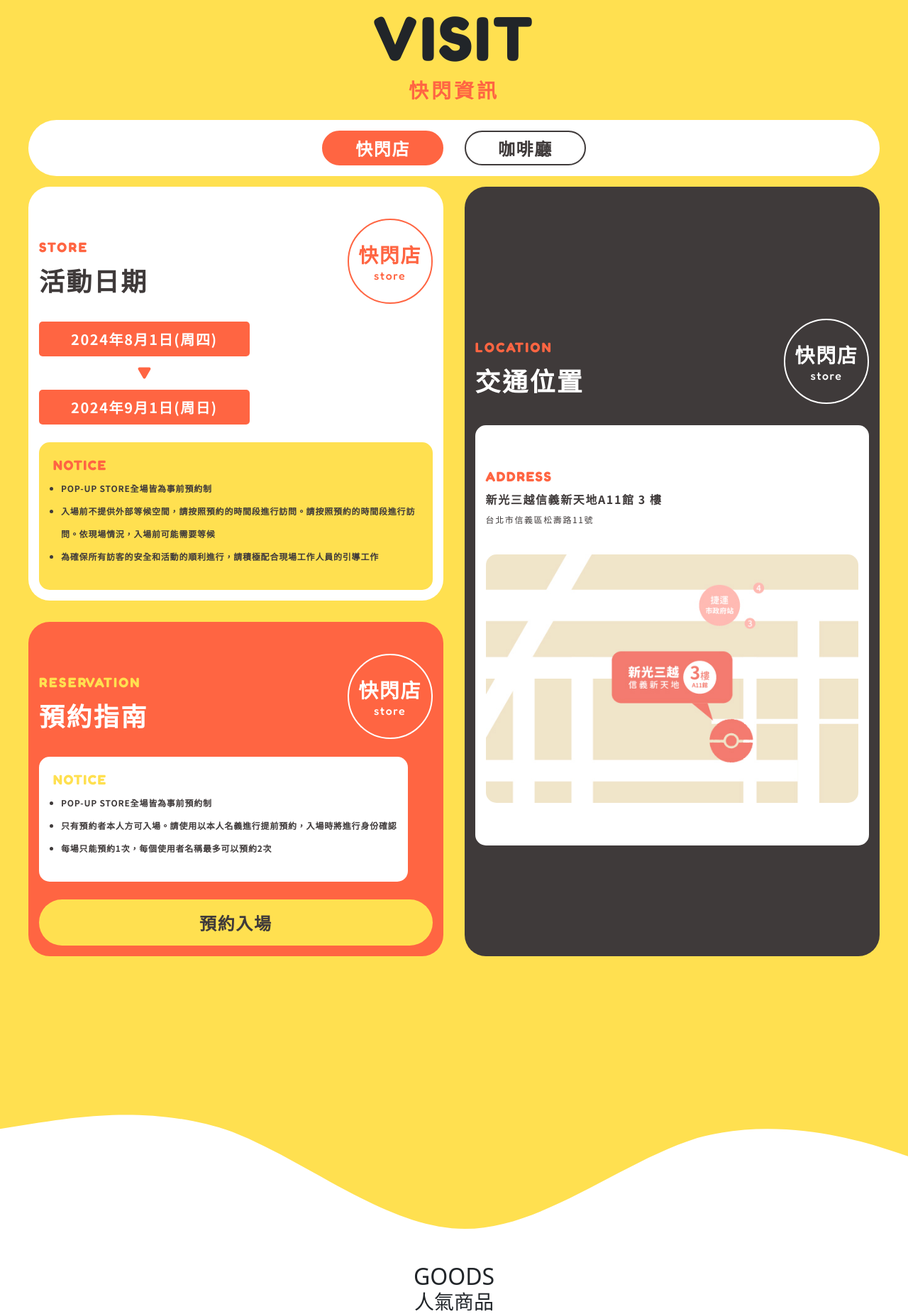
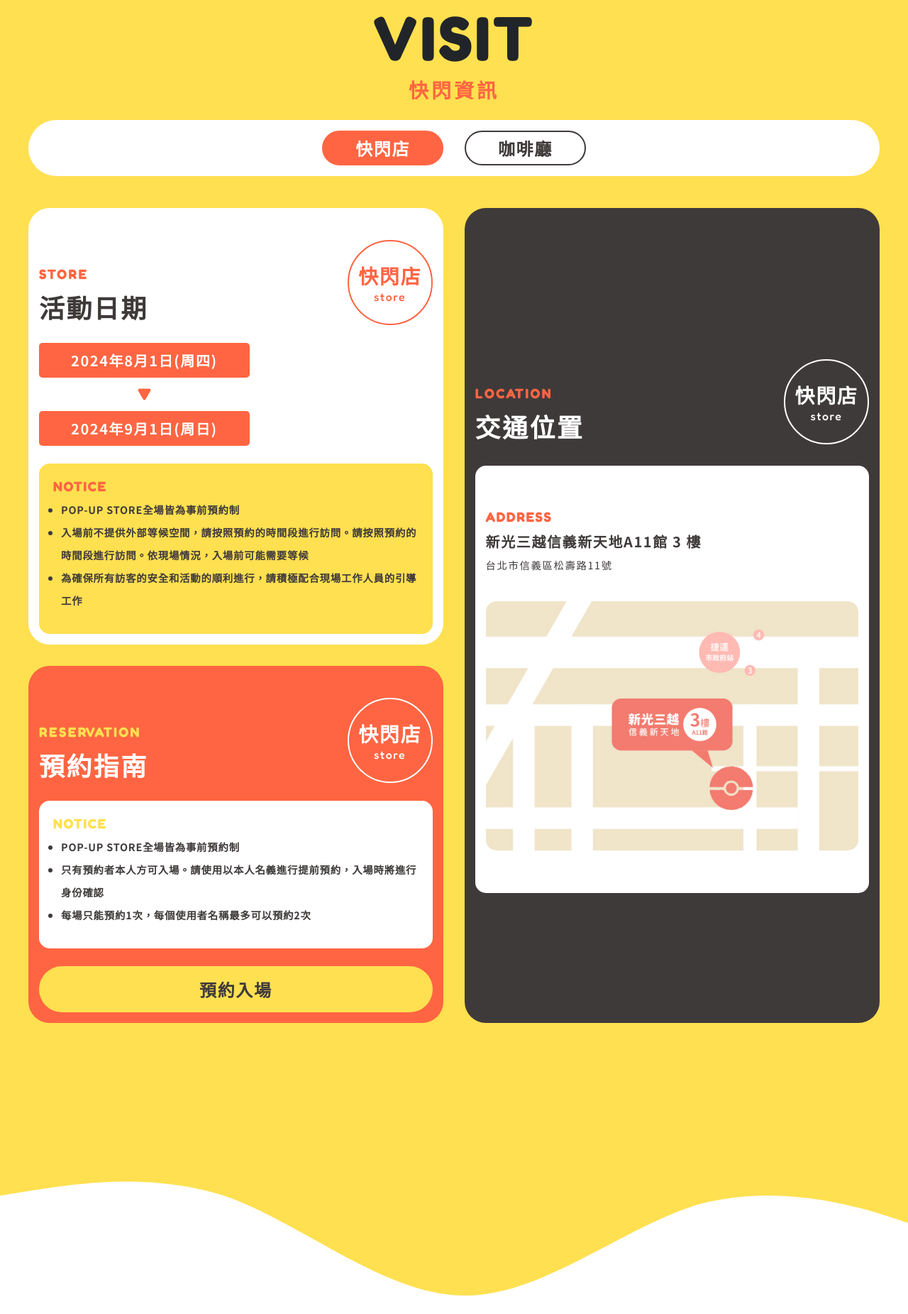
Before and after one commit to HsuJineJay/pokemon-popup, a PHP site: page /index-scss.html in a window 1280 px wide. Shown: the part 801-2652 px from the top of the page at 71% size. Run offline with PHP 8.4, Linux system fonts and the light colour scheme; some web fonts are replaced.

Commit message:
fix:說明文字大小調整

```diff
--- a/main/sass/_section2.scss
+++ b/main/sass/_section2.scss
@@ -6,7 +6,7 @@
     @include flex--(center, center);
     flex-direction: column;
     width: 100%;
-    gap: $space--3;
+    gap: $space--6;
 
     @include mobile{
       background-color: var(--pk--white);
@@ -136,6 +136,7 @@
                   @include font__chin--(var(--pk--black), $chin--heading-title);
                   text-align: start;
                   letter-spacing: 0.3vmin;
+                  margin: 0;
 
                   @include mobile{
                     font-size: $chin-mobile--heading-title;
@@ -292,6 +293,7 @@
                   @include font__chin--(var(--pk--white), $chin--heading-title);
                   text-align: start;
                   letter-spacing: 0.3vmin;
+                  margin: 0;
 
                   @include mobile{
                     font-size: $chin-mobile--heading-title;
@@ -437,6 +439,7 @@
                 @include font__chin--(var(--pk--white), $chin--heading-title);
                 text-align: start;
                 letter-spacing: 0.3vmin;
+                margin: 0;
 
                 @include mobile{
                   font-size: $chin-mobile--heading-title;
--- a/main/sass/_variable.scss
+++ b/main/sass/_variable.scss
@@ -76,13 +76,13 @@ $eng-mobile--sub-title: 4.5vmin;
 
 // -->中文字型大小--電腦版
 $chin--main-title: 3.5vmin;
-$chin--sub-title: 2vmin;
+$chin--sub-title: 2.5vmin;
 $chin--heading-title: 4.5vmin;
 
 $chin--button-lg: 3vmin;
 $chin--button: 2.5vmin;
-$chin--text: 1.5vmin;
-$chin--text-lg: 1.8vmin;
+$chin--text: 1.8vmin;
+$chin--text-lg: 2vmin;
 
 // 中文字型大小--手機版
 $chin-mobile--main-title-lg: 6vmin;
--- a/main/sass/sass_home.css
+++ b/main/sass/sass_home.css
@@ -384,7 +384,7 @@ a:hover, a:visited, a:link, a:active {
 }
 .header__nav .nav__menu__button a .nav__button__text > span > span {
   color: var(--pk--black);
-  font-size: 2vmin;
+  font-size: 2.5vmin;
   font-family: var(--pk--font-chin);
   font-weight: 700;
   text-align: center;
@@ -706,7 +706,7 @@ a:hover, a:visited, a:link, a:active {
   align-items: center;
   flex-direction: column;
   width: 100%;
-  gap: 15px;
+  gap: 45px;
 }
 @media screen and (max-width: 768px) {
   .section2__container {
@@ -895,6 +895,7 @@ a:hover, a:visited, a:link, a:active {
   letter-spacing: 0.1rem;
   text-align: start;
   letter-spacing: 0.3vmin;
+  margin: 0;
 }
 @media screen and (max-width: 768px) {
   .section2__container .info-card__container .card-left .card-date .card-title__text h3 {
@@ -1031,7 +1032,7 @@ a:hover, a:visited, a:link, a:active {
 }
 .section2__container .info-card__container .card-left .card-date .card-notice ul li {
   color: var(--pk--black);
-  font-size: 1.5vmin;
+  font-size: 1.8vmin;
   font-family: var(--pk--font-chin);
   font-weight: 700;
   text-align: center;
@@ -1106,6 +1107,7 @@ a:hover, a:visited, a:link, a:active {
   letter-spacing: 0.1rem;
   text-align: start;
   letter-spacing: 0.3vmin;
+  margin: 0;
 }
 @media screen and (max-width: 768px) {
   .section2__container .info-card__container .card-left .card-reservation .card-title__text h3 {
@@ -1192,7 +1194,7 @@ a:hover, a:visited, a:link, a:active {
 }
 .section2__container .info-card__container .card-left .card-reservation .card-notice ul li {
   color: var(--pk--black);
-  font-size: 1.5vmin;
+  font-size: 1.8vmin;
   font-family: var(--pk--font-chin);
   font-weight: 700;
   text-align: center;
@@ -1298,6 +1300,7 @@ a:hover, a:visited, a:link, a:active {
   letter-spacing: 0.1rem;
   text-align: start;
   letter-spacing: 0.3vmin;
+  margin: 0;
 }
 @media screen and (max-width: 768px) {
   .section2__container .info-card__container .card-location .card-title__text h3 {
@@ -1385,7 +1388,7 @@ a:hover, a:visited, a:link, a:active {
 }
 .section2__container .info-card__container .card-location .card-detail h5 {
   color: var(--pk--black);
-  font-size: 2vmin;
+  font-size: 2.5vmin;
   font-family: var(--pk--font-chin);
   font-weight: 700;
   text-align: center;
@@ -1402,7 +1405,7 @@ a:hover, a:visited, a:link, a:active {
 }
 .section2__container .info-card__container .card-location .card-detail p {
   color: var(--pk--black);
-  font-size: 1.5vmin;
+  font-size: 1.8vmin;
   font-family: var(--pk--font-chin);
   font-weight: 700;
   text-align: center;
@@ -1526,7 +1529,7 @@ a:hover, a:visited, a:link, a:active {
   justify-content: normal;
   align-items: center;
   color: var(--home-sub);
-  font-size: 2vmin;
+  font-size: 2.5vmin;
   font-family: var(--pk--font-chin);
   font-weight: 700;
   text-align: center;
```
Also changed, not shown: 1 other file.
